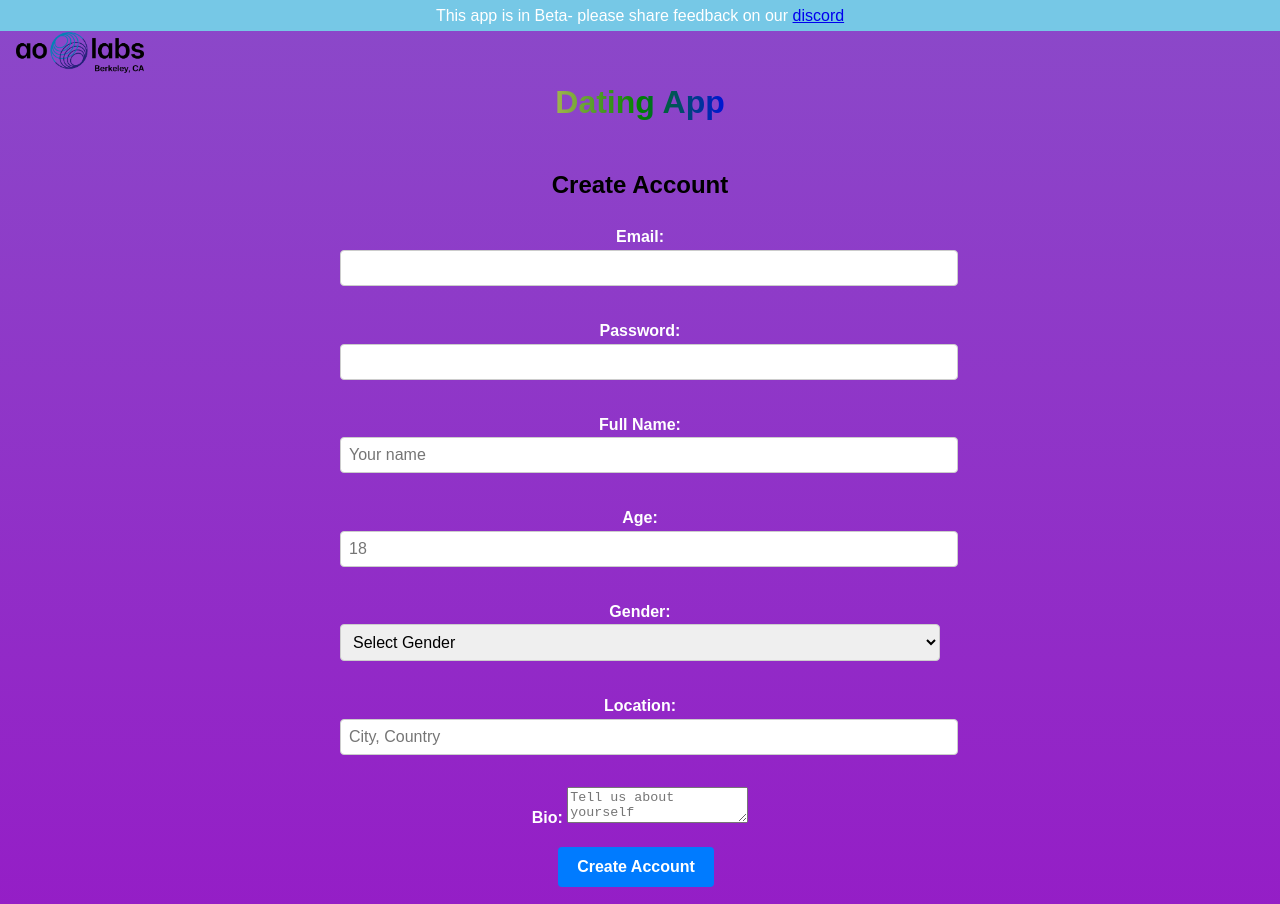
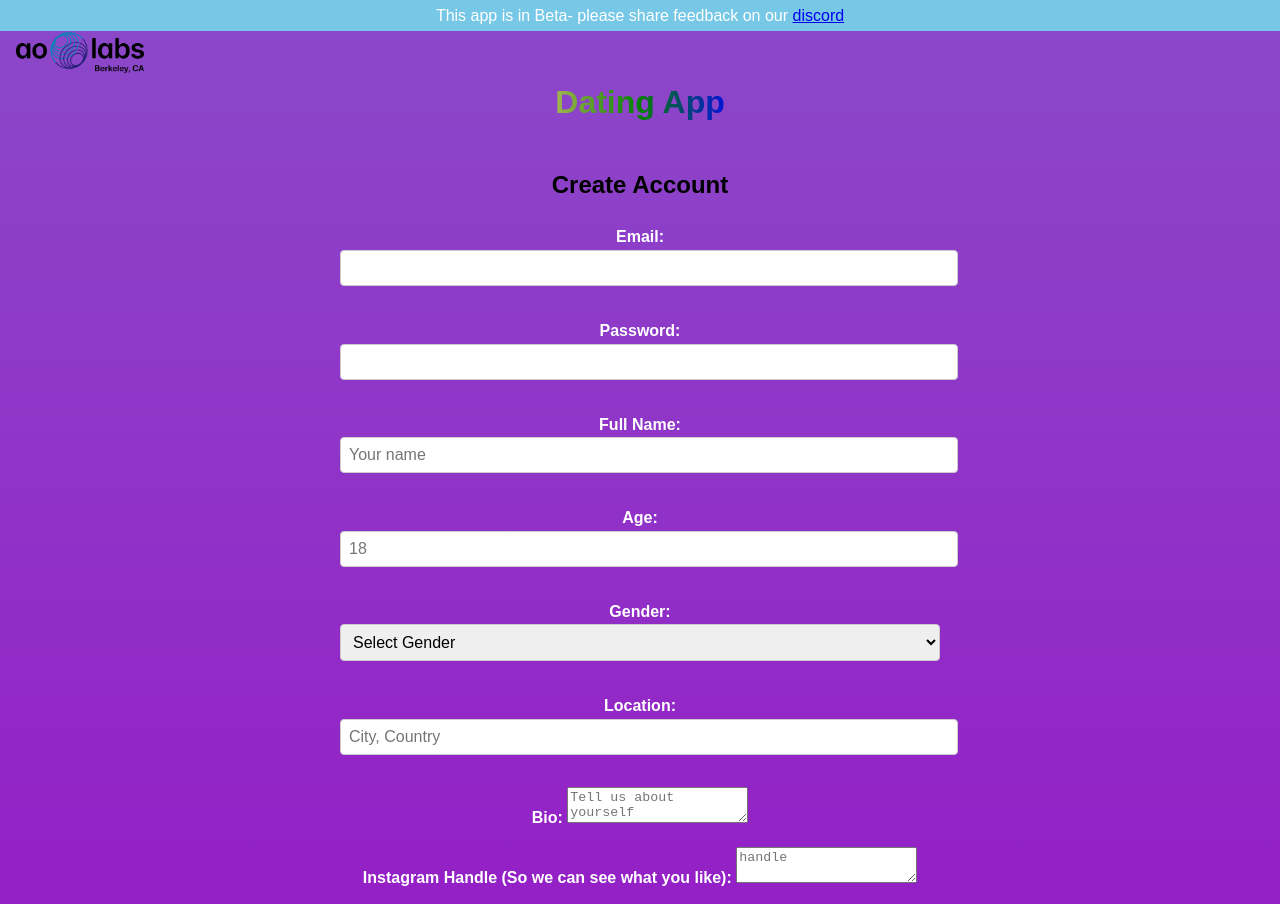
Before and after one commit to aolabsai/ao-dating, a Svelte app: page / in a window 1280 px wide. Shown: the top 904 px of the page. Built offline with nearby package versions, Linux system fonts and the light colour scheme.

Commit message:
WIP adding user instagran tags with some semantic distance as an input to the agent

```diff
--- a/src/routes/main.svelte
+++ b/src/routes/main.svelte
@@ -13,6 +13,7 @@
     let gender = "";
     let location = "";
     let bio = "";
+    let insta_handle = "";
 
     let photo0 = ""
     let photo1 = "";
@@ -98,6 +99,7 @@
   formData.append("gender", gender);
   formData.append("location", location);
   formData.append("bio", bio);
+  formData.append("handle", insta_handle);
   photo_array.forEach(photo => {
   formData.append("photo", photo);
 });
@@ -244,7 +246,7 @@ async function updateProfile() {
         getProfile();
     }
 
-    async function getUserData() {  //place holder incase we need to get more current user data similar to how we retrieve chats
+    async function getUserData() {
         const data = {
           email: email
         }
@@ -395,6 +397,10 @@ async function updateProfile() {
           <label>
             Bio:
             <textarea bind:value={bio} placeholder="Tell us about yourself"></textarea>
+          </label>
+          <label>
+            Instagram Handle (So we can see what you like):
+            <textarea bind:value={insta_handle} placeholder="handle"></textarea>
           </label>
           <button on:click={createAccount}>Create Account</button>
           <label>
```
